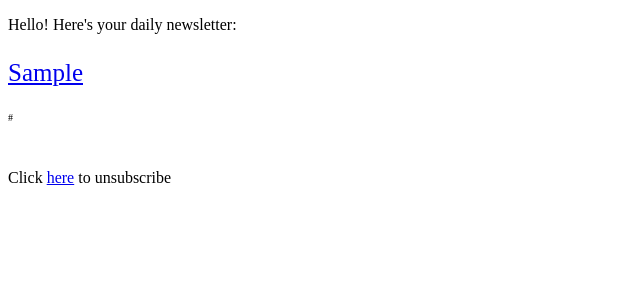
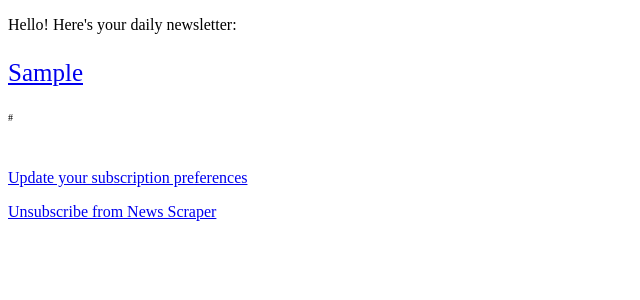
Before and after one commit to msimon42/news_scraper, a Flask app: template templates/mail_templates/daily_articles.html in a window 1280 px wide. Shown: the top 300 px of the page, without its empty margins (0-640 px from the left). Run offline with Flask 2, Linux system fonts and the light colour scheme; tables that the repository leaves empty hold one stand-in row (values such as "Sample post"); the template is opened without the code that fills it: values that come from a table or form of the project are taken from there, most other values are stand-ins (such as "Sample title", 1, 10 or a date in 2020).

Commit message:
Add link to dashboard

```diff
--- a/templates/mail_templates/daily_articles.html
+++ b/templates/mail_templates/daily_articles.html
@@ -8,4 +8,5 @@
     <p style='font-size: 10px;'>{{ article.link.url }}</p>
   </div>
 {% endfor %}
-<p>Click <a href='https://www.news-scraper.com/unsubscribe?token={{ uid }}'>here</a> to unsubscribe</p>
+<p><a href='https://www.news-scraper.com/dashboard?token={{ uid }}'>Update your subscription preferences</a></p>
+<p><a href='https://www.news-scraper.com/unsubscribe?token={{ uid }}'>Unsubscribe from News Scraper</a></p>
```
